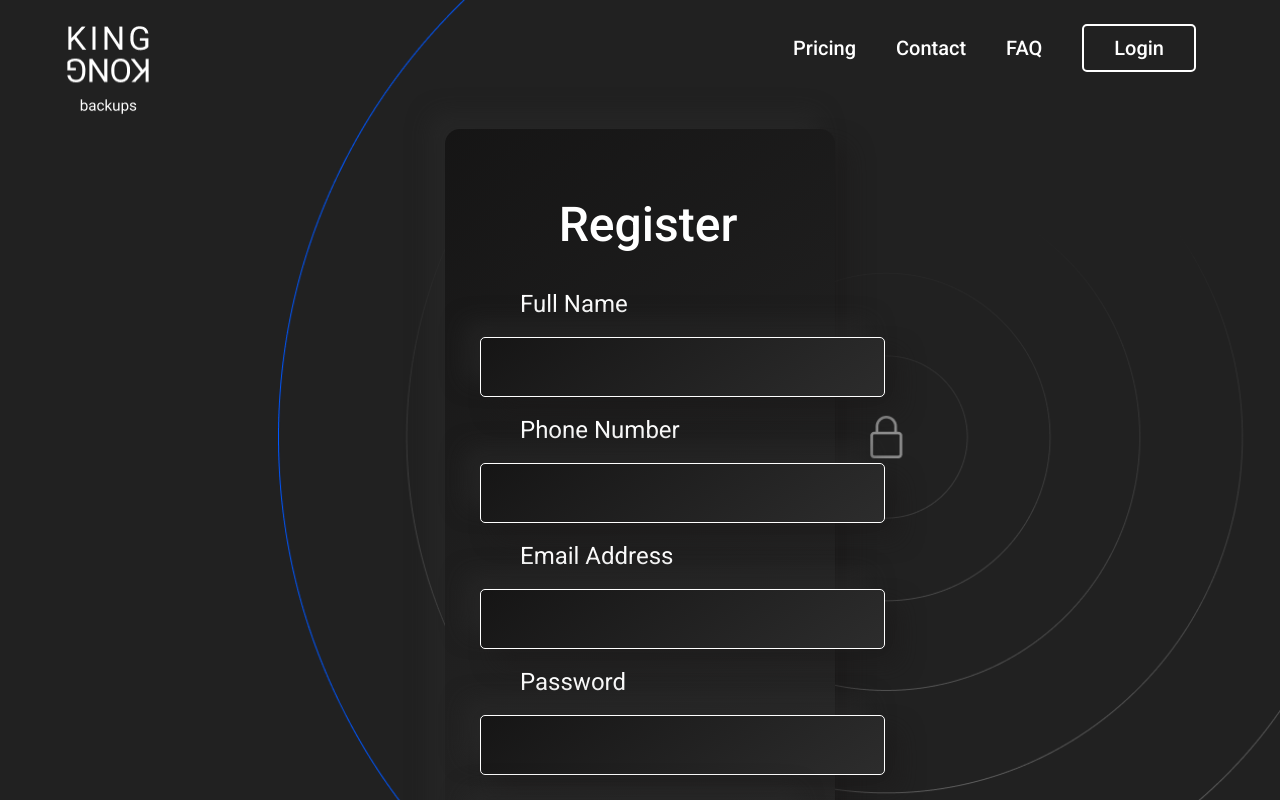
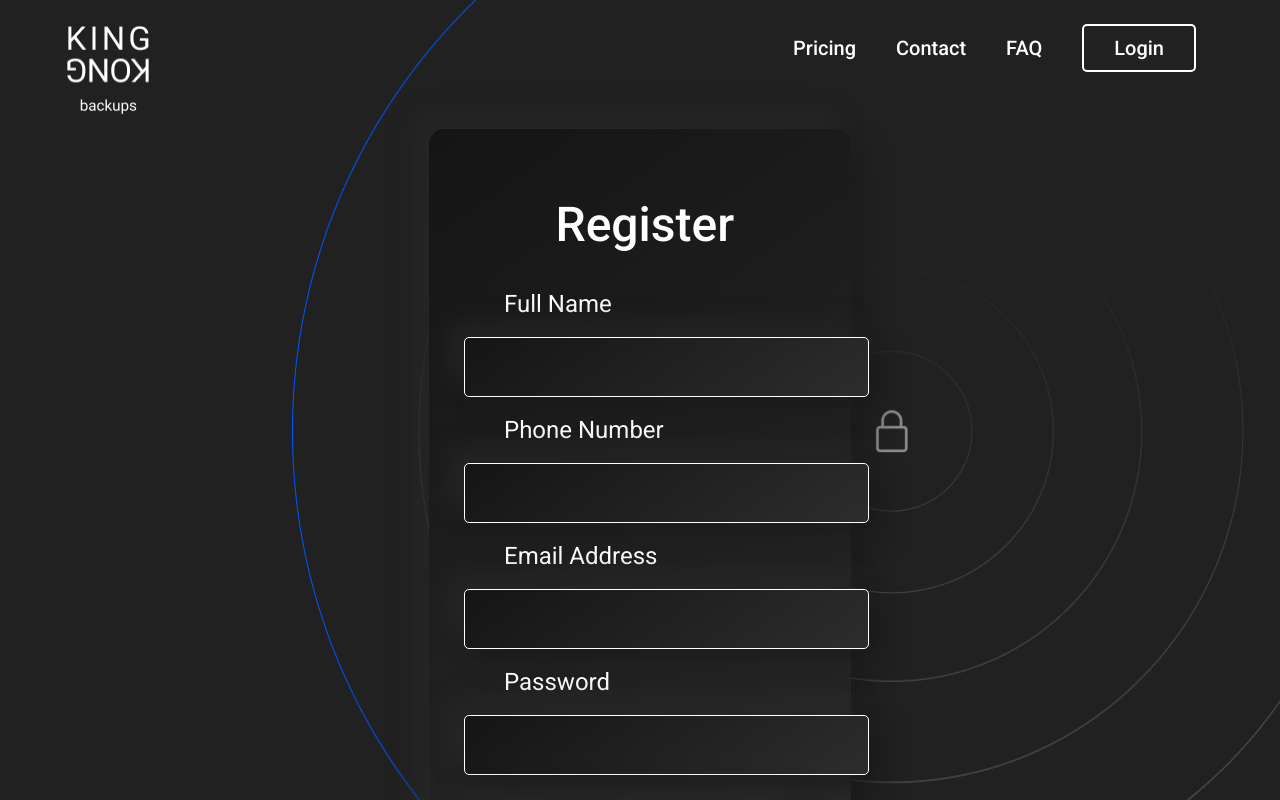
Before and after one commit to luke-devel/KingKongFrontend, a Next.js app: page /register in a window 1280 px wide. Shown: the top 800 px of the page. Built offline with nearby package versions, Linux system fonts and the light colour scheme.

Commit message:
edited width of card

```diff
--- a/pages/register.tsx
+++ b/pages/register.tsx
@@ -59,7 +59,7 @@ export default function Register({ serverPort }) {
           {/* need to fix for different screen sizes */}
           <form
             className="card"
-            style={{ marginLeft: "auto", marginRight: "auto", width: "20em" }}
+            style={{ marginLeft: "auto", marginRight: "auto", width: "22em" }}
           >
             <h1>Register</h1>
 
```
